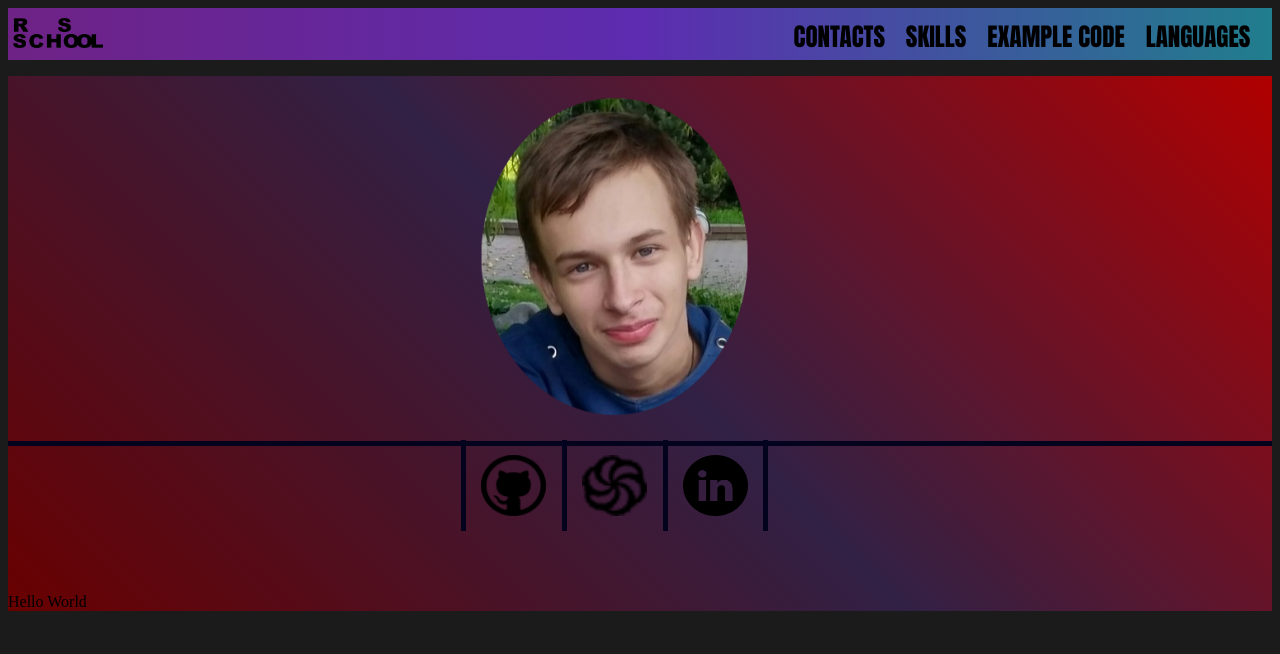
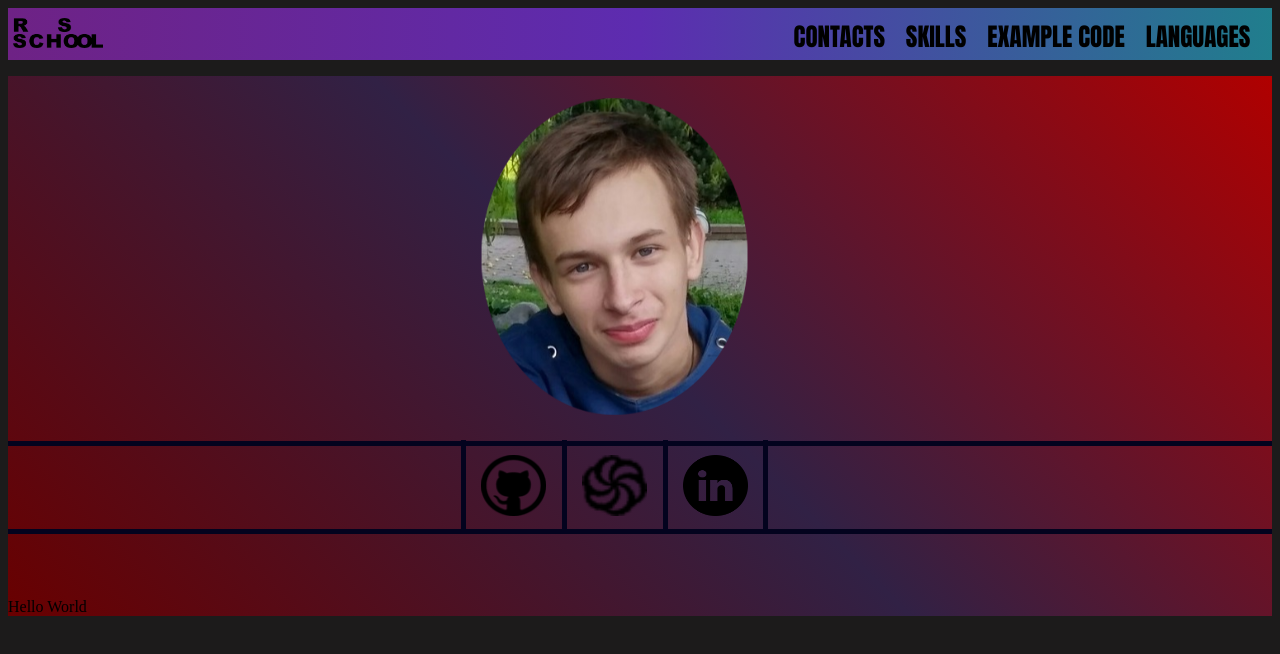
Before and after one commit to VasaSkor/rsschool-cv, a plain HTML site: page index.html in a window 1280 px wide. Drawn offline with Linux system fonts and the light colour scheme.

Commit message:
feat: add new boarder-bottom style to style.css

```diff
--- a/style.css
+++ b/style.css
@@ -65,6 +65,11 @@ a.change-text{
     margin: 10px;
   }
 
+  .border_bottom{
+    border-bottom: 5px solid rgb(3, 3, 30);
+    padding: 0 auto;
+    margin: 10px;}
+
   .container{
     margin-left: auto;
     margin-right: auto;
```
